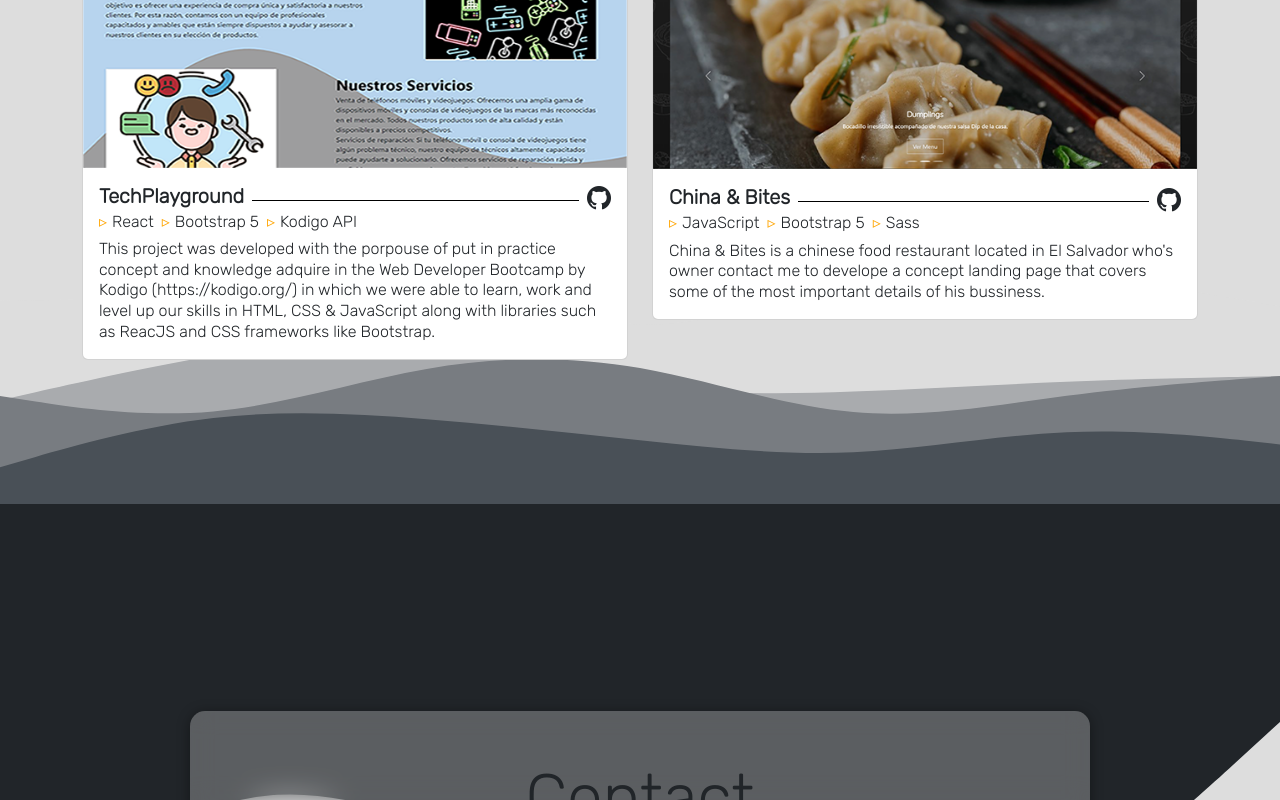
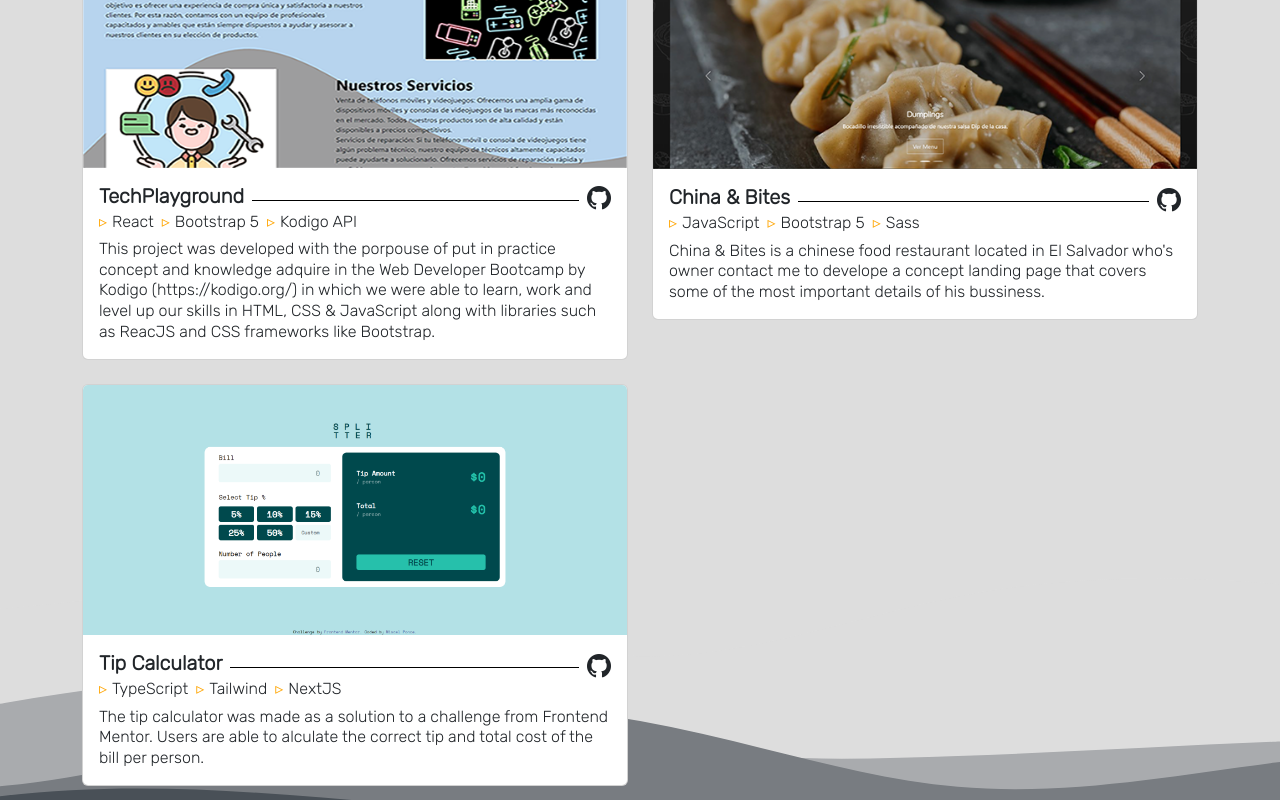
Before and after one commit to Misaponce/NewPortofolio, a React (Vite) app: page / in a window 1280 px wide. Shown: the part 2000-2800 px from the top of the page. Built offline with nearby package versions, Linux system fonts and the light colour scheme.

Commit message:
new project added, including description and links updated

```diff
--- a/src/Components/Projects.jsx
+++ b/src/Components/Projects.jsx
@@ -4,6 +4,7 @@ import ProjectCard from './ProjectCard'
 import { useTranslation  } from 'react-i18next'
 import Tech from '../assets/img/tech-1.png'
 import China from '../assets/img/China-1.png'
+import TipCalc from '../assets/img/Tip-Calculator.png';
 
 export const Projects = () => {
   const { t } = useTranslation();
@@ -44,6 +45,18 @@ export const Projects = () => {
                   alt={'China-Bites'}
                 />
               </div>
+              {/* Card 3 */}
+              <div className="col">
+                <ProjectCard
+                  image={TipCalc}
+                  modalImage={TipCalc}
+                  projectName={t('projectsTranslations.projectsList.pj3.pjName')}
+                  url={'https://github.com/Misaponce/tip-calculator'}
+                  projectDescription={t('projectsTranslations.projectsList.pj3.pjInfo')}
+                  projectTools={['TypeScript', 'Tailwind', 'NextJS', ]}
+                  alt={'Tip-Calculator'}
+                />
+              </div>
             </div>
         </div>
     </div>
--- a/src/Components/i18next.jsx
+++ b/src/Components/i18next.jsx
@@ -59,6 +59,10 @@ i18next
                                 pjName: "China & Bites",
                                 pjInfo: "China & Bites is a chinese food restaurant located in El Salvador who's owner contact me to develope a concept landing page that covers some of the most important details of his bussiness."
                             },
+                            pj3: {
+                                pjName: "Tip Calculator",
+                                pjInfo: "The tip calculator was made as a solution to a challenge from Frontend Mentor. Users are able to alculate the correct tip and total cost of the bill per person."
+                            },
                         }
                     },
                     // Contact Translations
@@ -112,6 +116,10 @@ i18next
                                 pjName: "China & Bites",
                                 pjInfo: "China & Bites es un restaurante de comida china ubicado en El Salvador cuyo dueño me contactó para desarrollar una landing page conceptual que cubra algunos de los detalles más importantes de su negocio."
                             },
+                            pj3: {
+                                pjName: "Calculadora de Propina",
+                                pjInfo: "Tip Calculator por su traducción al inglés, es una solución a un desafío del sitio web Frontend Mentor. Los usuarios pueden calcular la propina correcta y el costo total de la factura por persona."
+                            },
                         }
                     },
                     // Contact Translations
```
Also changed, not shown: src/assets/img/Tip-Calculator.png (added).
